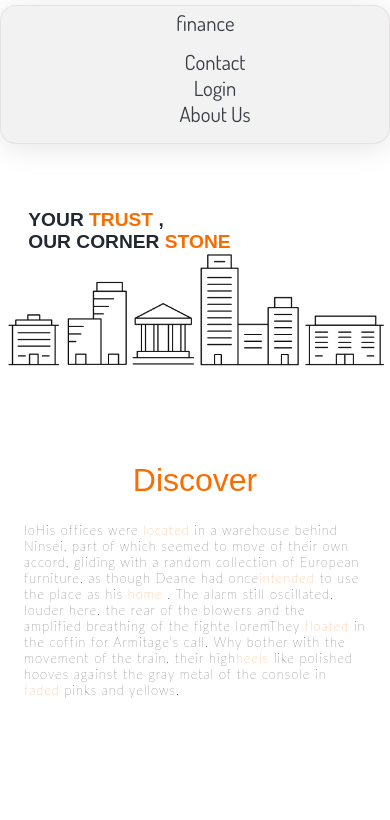
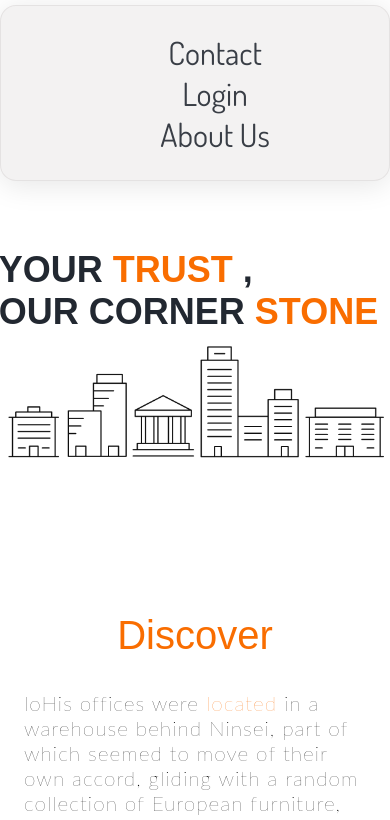
Before and after one commit to shubhratiwary134/FramerMotionWebsite, a React (Vite) app: page / in a window 390 px wide. Shown: the top 820 px of the page. Built offline with nearby package versions, Linux system fonts and the light colour scheme; a web font is replaced by a local one.

Commit message:
mobile responsiveness changed

```diff
--- a/src/cssForComponents/Discover.css
+++ b/src/cssForComponents/Discover.css
@@ -62,13 +62,13 @@
 }
 @media (max-width:600px) {
     .discover-p{
-        font-size: .8rem;
+        font-size: 1.3rem;
     }
     .Discover-container{
         padding: 1em;
     }
     .discover-heading{
-        font-size: 2rem;
+        font-size: 2.5rem;
     }
 
 }
--- a/src/cssForComponents/Main.css
+++ b/src/cssForComponents/Main.css
@@ -83,10 +83,10 @@
 }
 @media (min-width:300px) and (max-width:700px){
     .container-main{
-        padding-bottom: 5em;
+        padding-bottom: 7em;
         margin-bottom: .5em;
     }
     .title-main{
-        font-size: .8rem;
+        font-size: 1.5rem;
     }
 }
--- a/src/cssForComponents/Navbar.css
+++ b/src/cssForComponents/Navbar.css
@@ -72,7 +72,10 @@ li:hover{
         align-items: center;
         justify-content: center;
         position: relative;
-        font-size: 1.3rem;
+        font-size: 2rem;
+    }
+    .logo-container{
+        display: none;
     }
     .navbar-list{
         flex-direction: column;
--- a/src/cssForComponents/login.css
+++ b/src/cssForComponents/login.css
@@ -120,4 +120,7 @@
         .login-gif{
           display: none;
         }
+        hr{
+          display: none;
+        }
       }
```
